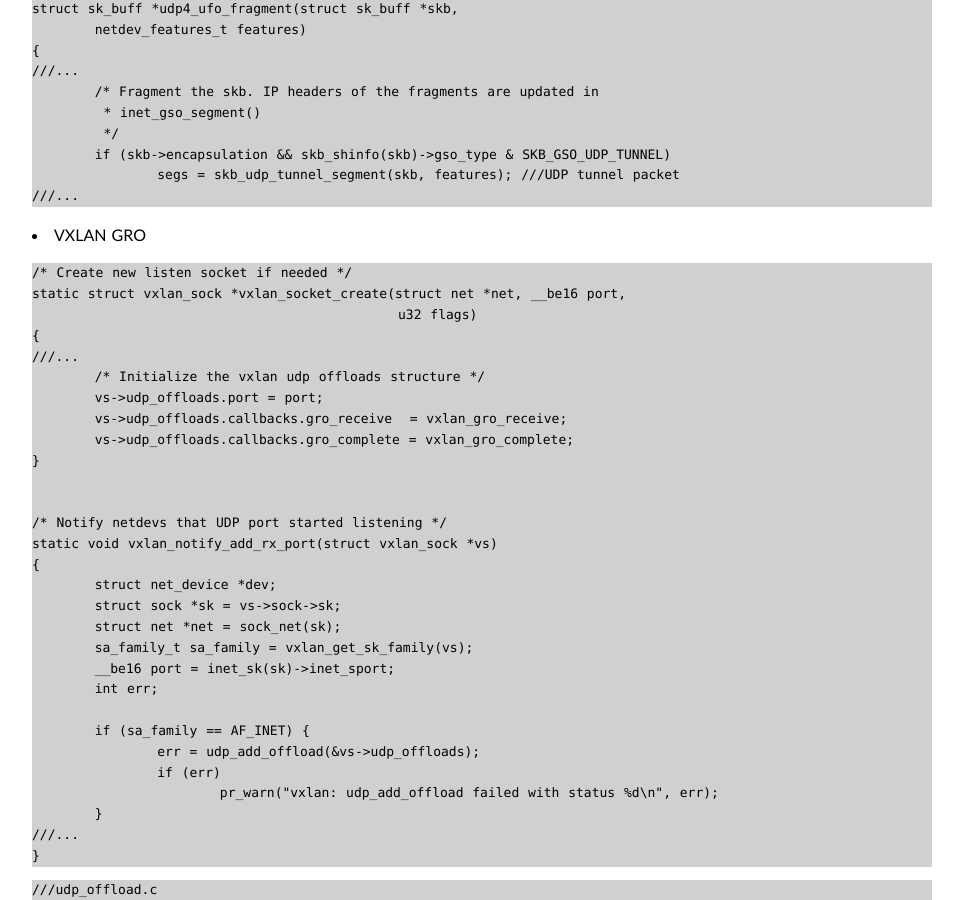
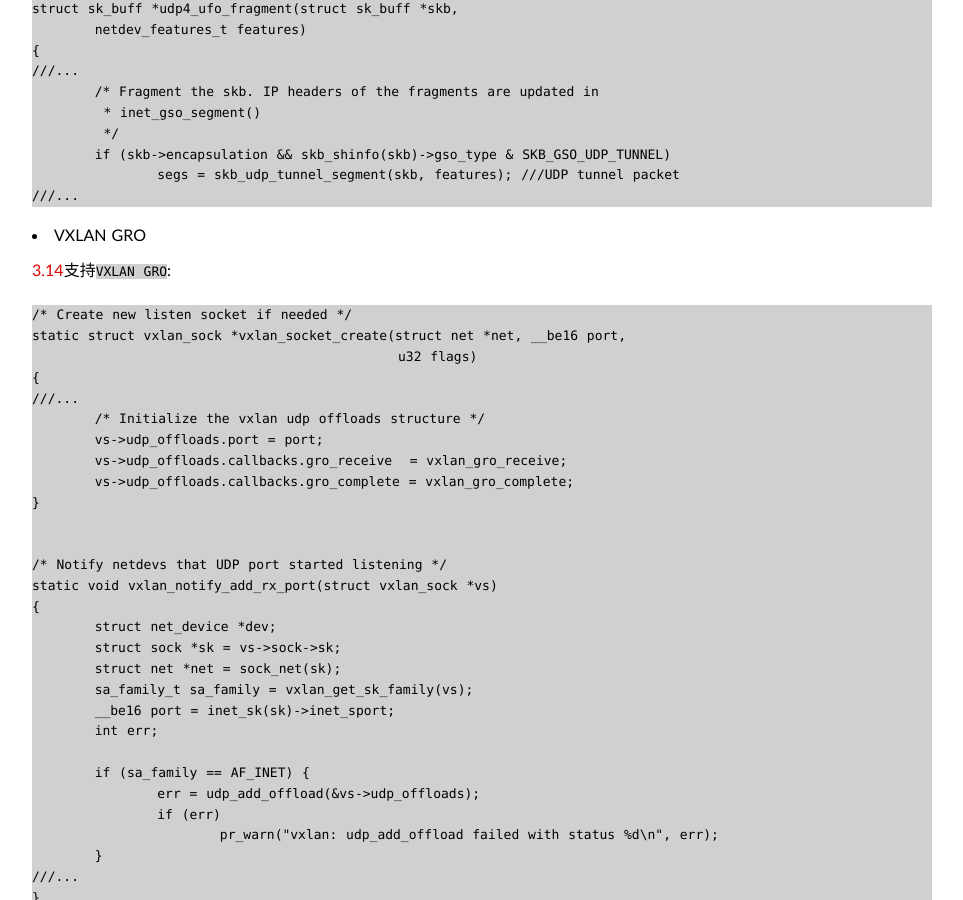
Before and after one commit to hustcat/hustcat.github.io, a Jekyll site: the page built from wiki/network/vxlan_offload.md, in a window 1280 px wide and 900 px high, scrolled down 5387 px. Shown: the whole window, without its empty margins (158-1121 px from the left). Built offline with Jekyll 4.4.1, drawn with Linux system fonts in a browser that asks for light colours; some web fonts are replaced; our own code applies the rules of GitHub Pages for plain Markdown files; comment, search, counter and statistics services are not loaded.

Commit message:
Update vxlan_offload.md

````diff
--- a/wiki/network/vxlan_offload.md
+++ b/wiki/network/vxlan_offload.md
@@ -291,6 +291,7 @@ struct sk_buff *udp4_ufo_fragment(struct sk_buff *skb,
 
 * VXLAN GRO
 
+[3.14](https://github.com/torvalds/linux/commit/dc01e7d3447793fd9e4090aa9d50c549848b5a18)支持`VXLAN GRO`:
 
 ```
 /* Create new listen socket if needed */
````
